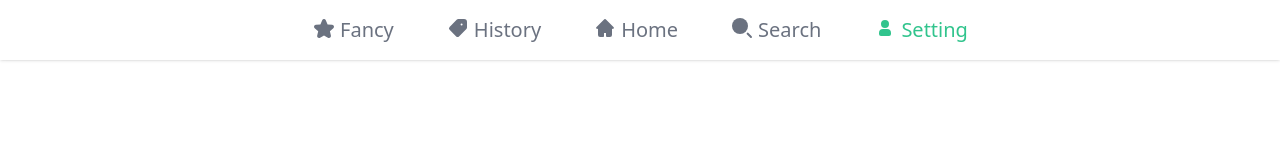
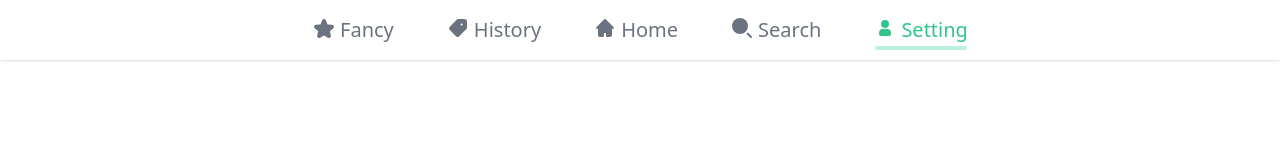
Before and after one commit to 42Seoul-Tea42/frontend, a Next.js app: page /setting in a window 1280 px wide. Shown: the top 158 px of the page. Built offline with nearby package versions, Linux system fonts and the light colour scheme; no server answers.

Commit message:
style 밑줄 효과 스타일 추가

```diff
--- a/app/(pages)/components/HomeNavBar.tsx
+++ b/app/(pages)/components/HomeNavBar.tsx
@@ -77,7 +77,12 @@ const HomeNavBar: React.FC = () => {
                   iconStyle={getIconColor(item.name)}
                   handleClick={() => pushPathPage(item.name)}
                 />
+                {/* 알림 */}
                 <NavigationNoti name={item.name} />
+                {/* 밑줄 */}
+                <div className={isActive(item.name) ? '' : 'hidden'}>
+                  <span className="animate bg-green-200 absolute w-24 h-2 border-2 border-white  rounded-full"></span>
+                </div>
               </li>
             ))}
           </ul>
```
